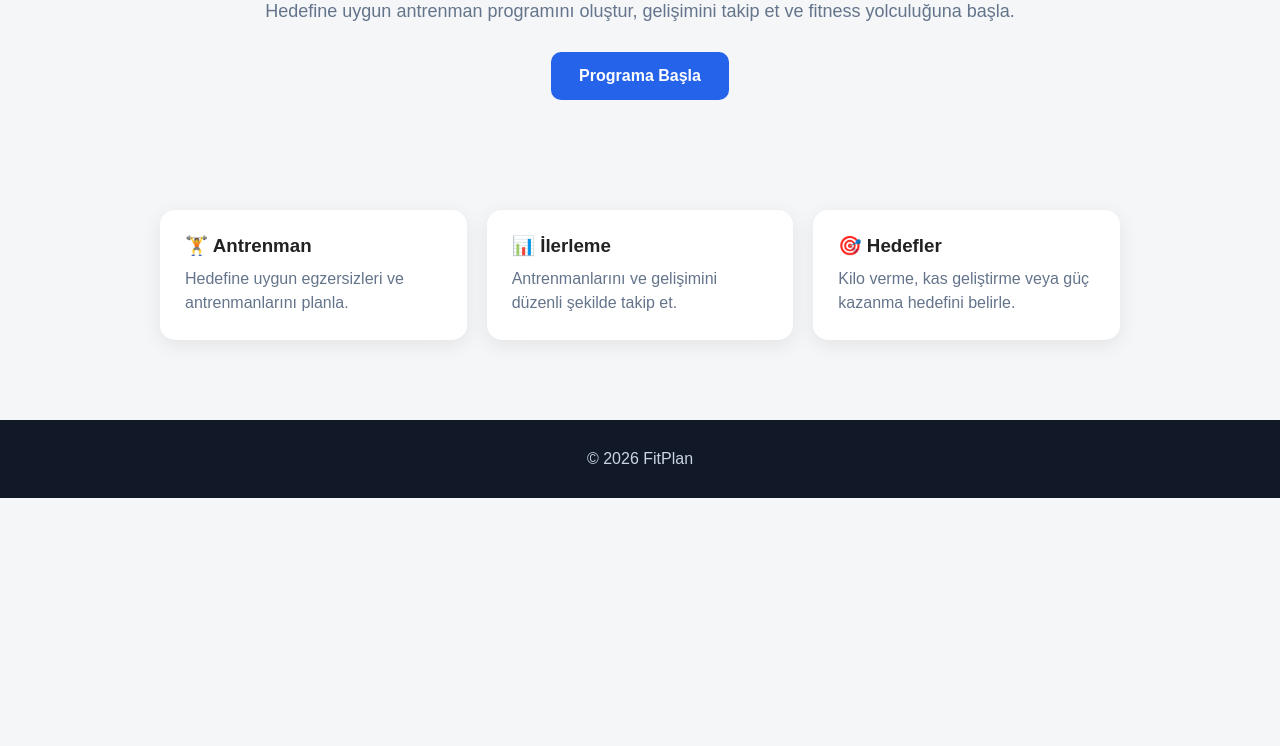
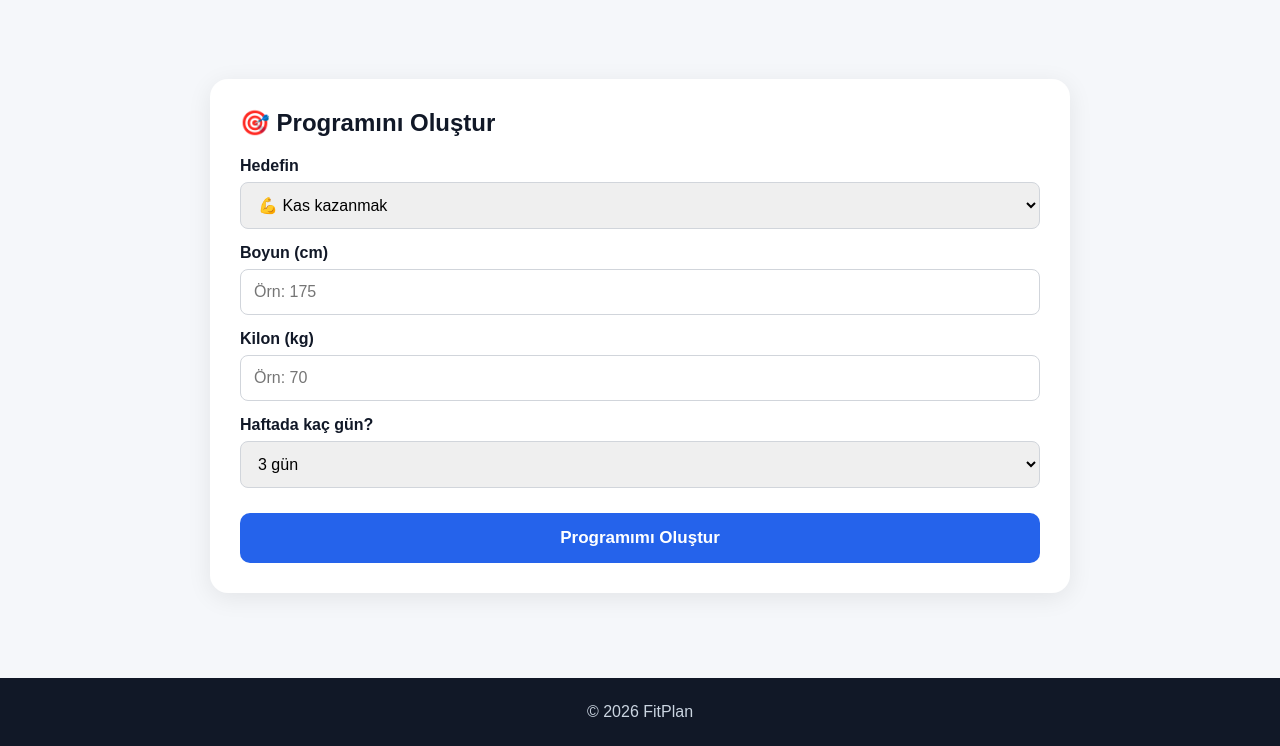
Before and after one commit to yusfcaan/fitness-site, a plain HTML site: page index.html in a window 1280 px wide. Shown: the part 261-1007 px from the top of the page. Before the commit the page ends 800 px from the top, so only its background shows below. Drawn offline with Linux system fonts and the light colour scheme.

Commit message:
Add files via upload

```diff
--- a/index.html
+++ b/index.html
@@ -3,7 +3,8 @@
 <head>
     <meta charset="UTF-8">
     <meta name="viewport" content="width=device-width, initial-scale=1.0">
-    <title>FitPlan - Kişisel Fitness Programın</title>
+
+    <title>FitPlan - Kişisel Fitness Programı</title>
 
     <style>
         * {
@@ -14,8 +15,8 @@
 
         body {
             font-family: Arial, sans-serif;
-            background: #f4f6f8;
-            color: #222;
+            background: #f5f7fa;
+            color: #111827;
         }
 
         header {
@@ -26,79 +27,99 @@
         }
 
         header h1 {
-            font-size: 32px;
-            margin-bottom: 8px;
+            font-size: 30px;
         }
 
         header p {
+            margin-top: 6px;
             color: #cbd5e1;
         }
 
+        .container {
+            max-width: 900px;
+            margin: auto;
+            padding: 30px 20px;
+        }
+
         .hero {
-            max-width: 900px;
-            margin: 50px auto;
-            padding: 40px 20px;
             text-align: center;
+            padding: 50px 10px;
         }
 
         .hero h2 {
-            font-size: 42px;
-            margin-bottom: 20px;
+            font-size: 40px;
+            margin-bottom: 15px;
         }
 
         .hero p {
+            color: #64748b;
             font-size: 18px;
-            color: #64748b;
             margin-bottom: 30px;
         }
 
+        .box {
+            background: white;
+            padding: 30px;
+            border-radius: 18px;
+            box-shadow: 0 5px 25px rgba(0,0,0,0.08);
+            margin-bottom: 25px;
+        }
+
+        .box h3 {
+            margin-bottom: 20px;
+            font-size: 24px;
+        }
+
+        label {
+            display: block;
+            margin-top: 15px;
+            margin-bottom: 7px;
+            font-weight: bold;
+        }
+
+        input,
+        select {
+            width: 100%;
+            padding: 13px;
+            border: 1px solid #d1d5db;
+            border-radius: 8px;
+            font-size: 16px;
+        }
+
         .button {
-            display: inline-block;
+            width: 100%;
+            margin-top: 25px;
+            padding: 15px;
+            border: none;
+            border-radius: 10px;
             background: #2563eb;
             color: white;
-            padding: 15px 28px;
-            border-radius: 10px;
-            text-decoration: none;
+            font-size: 17px;
             font-weight: bold;
             cursor: pointer;
-            border: none;
-            font-size: 16px;
         }
 
         .button:hover {
             background: #1d4ed8;
         }
 
-        .cards {
-            max-width: 1000px;
-            margin: 0 auto 60px;
-            padding: 20px;
-            display: grid;
-            grid-template-columns: repeat(auto-fit, minmax(220px, 1fr));
-            gap: 20px;
+        #program {
+            display: none;
         }
 
-        .card {
-            background: white;
-            padding: 25px;
-            border-radius: 15px;
-            box-shadow: 0 5px 20px rgba(0,0,0,0.08);
-        }
-
-        .card h3 {
-            margin-bottom: 10px;
-        }
-
-        .card p {
-            color: #64748b;
-            line-height: 1.5;
+        .exercise {
+            background: #f1f5f9;
+            padding: 15px;
+            border-radius: 10px;
+            margin-top: 10px;
         }
 
         footer {
             text-align: center;
-            padding: 30px;
             background: #111827;
             color: #cbd5e1;
+            padding: 25px;
+            margin-top: 30px;
         }
     </style>
 </head>
@@ -110,52 +131,139 @@
     <p>Kişisel fitness programını oluştur</p>
 </header>
 
+<div class="container">
+
     <section class="hero">
         <h2>Daha güçlü bir sen.</h2>
 
         <p>
-            Hedefine uygun antrenman programını oluştur,
-            gelişimini takip et ve fitness yolculuğuna başla.
+            Hedefini seç, bilgilerini gir ve sana uygun
+            başlangıç programını oluştur.
         </p>
-
-        <button class="button" onclick="basla()">
-            Programa Başla
-        </button>
     </section>
 
-    <section class="cards">
+    <section class="box">
 
-        <div class="card">
-            <h3>🏋️ Antrenman</h3>
-            <p>
-                Hedefine uygun egzersizleri ve antrenmanlarını planla.
-            </p>
+        <h3>🎯 Programını Oluştur</h3>
+
+        <label>Hedefin</label>
+
+        <select id="goal">
+            <option value="muscle">💪 Kas kazanmak</option>
+            <option value="fat">🔥 Yağ yakmak</option>
+            <option value="strength">🏋️ Güçlenmek</option>
+            <option value="fitness">🏃 Kondisyon</option>
+        </select>
+
+        <label>Boyun (cm)</label>
+
+        <input
+            type="number"
+            id="height"
+            placeholder="Örn: 175"
+        >
+
+        <label>Kilon (kg)</label>
+
+        <input
+            type="number"
+            id="weight"
+            placeholder="Örn: 70"
+        >
+
+        <label>Haftada kaç gün?</label>
+
+        <select id="days">
+            <option value="3">3 gün</option>
+            <option value="4">4 gün</option>
+            <option value="5">5 gün</option>
+        </select>
+
+        <button class="button" onclick="createProgram()">
+            Programımı Oluştur
+        </button>
+
+    </section>
+
+    <section class="box" id="program">
+
+        <h3>🔥 Programın Hazır!</h3>
+
+        <p id="programText"></p>
+
+        <div class="exercise">
+            <strong>🏋️ Squat</strong>
+            <p>3 set × 10 tekrar</p>
         </div>
 
-        <div class="card">
-            <h3>📊 İlerleme</h3>
-            <p>
-                Antrenmanlarını ve gelişimini düzenli şekilde takip et.
-            </p>
+        <div class="exercise">
+            <strong>💪 Bench Press</strong>
+            <p>3 set × 10 tekrar</p>
         </div>
 
-        <div class="card">
-            <h3>🎯 Hedefler</h3>
-            <p>
-                Kilo verme, kas geliştirme veya güç kazanma hedefini belirle.
-            </p>
+        <div class="exercise">
+            <strong>🦾 Lat Pulldown</strong>
+            <p>3 set × 12 tekrar</p>
+        </div>
+
+        <div class="exercise">
+            <strong>🔥 Shoulder Press</strong>
+            <p>3 set × 10 tekrar</p>
         </div>
 
     </section>
+
+</div>
 
 <footer>
     © 2026 FitPlan
 </footer>
 
 <script>
-        function basla() {
-            alert("Fitness programını oluşturmaya başlayacağız!");
+
+function createProgram() {
+
+    const goal = document.getElementById("goal").value;
+    const height = document.getElementById("height").value;
+    const weight = document.getElementById("weight").value;
+    const days = document.getElementById("days").value;
+
+    if (height === "" || weight === "") {
+        alert("Lütfen boy ve kilo bilgilerini gir.");
+        return;
     }
+
+    let goalText = "";
+
+    if (goal === "muscle") {
+        goalText = "kas kazanma";
+    }
+
+    if (goal === "fat") {
+        goalText = "yağ yakma";
+    }
+
+    if (goal === "strength") {
+        goalText = "güçlenme";
+    }
+
+    if (goal === "fitness") {
+        goalText = "kondisyon geliştirme";
+    }
+
+    document.getElementById("programText").innerText =
+        "Hedefin: " + goalText +
+        " | Boy: " + height + " cm" +
+        " | Kilo: " + weight + " kg" +
+        " | Haftada " + days + " gün";
+
+    document.getElementById("program").style.display = "block";
+
+    document.getElementById("program").scrollIntoView({
+        behavior: "smooth"
+    });
+}
+
 </script>
 
 </body>
```
Lines whose indentation alone changed are shown as unchanged.
